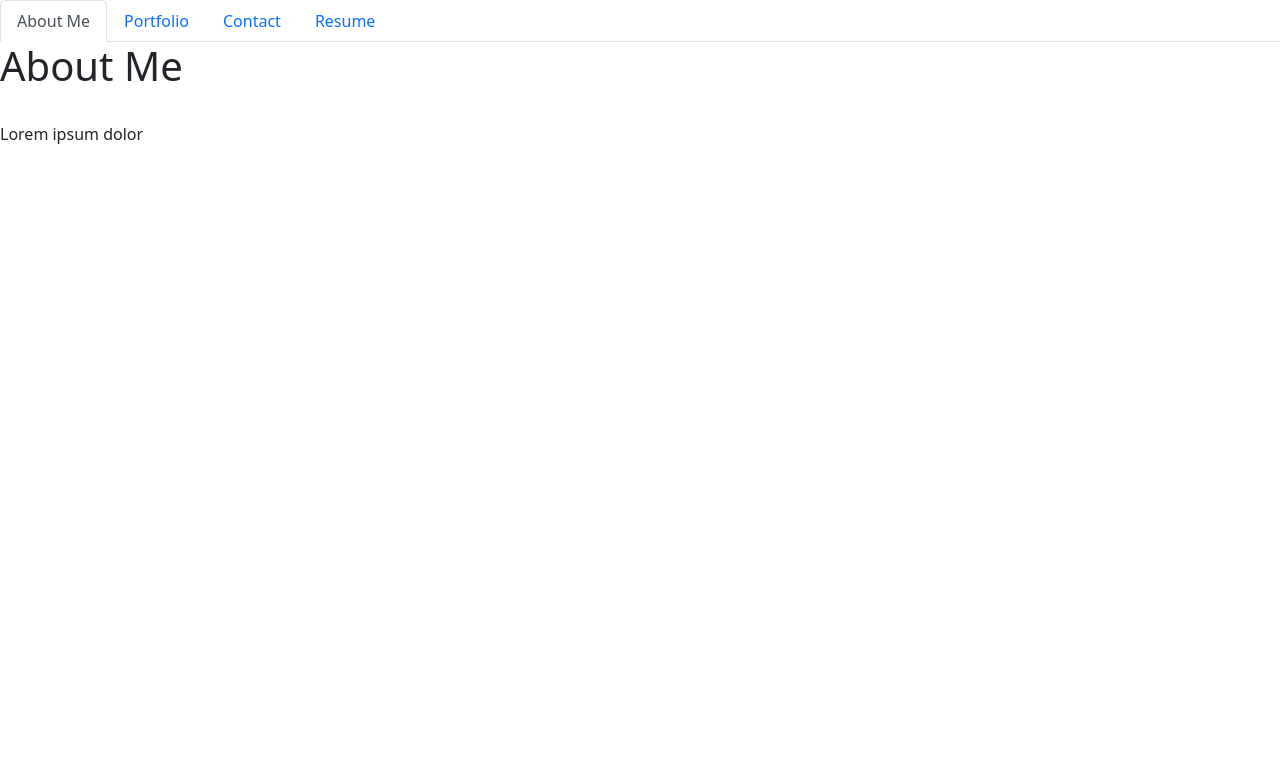
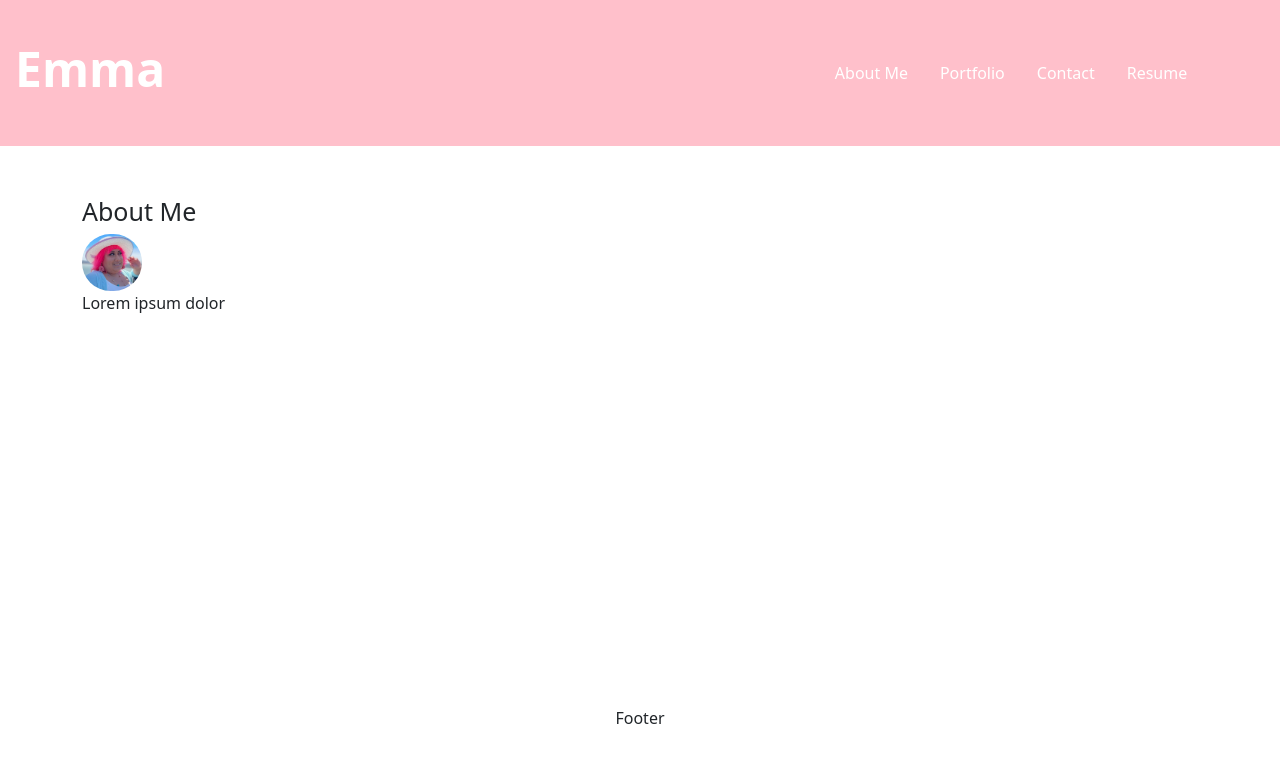
Before and after one commit to EmmaSiren/react-portfolio, a React (Create React App) app: page / in a window 1280 px wide. Shown: the top 762 px of the page. Built offline with nearby package versions, Linux system fonts and the light colour scheme; the HTML template or start-up script is replaced by a standard one.

Commit message:
Began adding styling.

```diff
--- a/src/components/NavTabs.js
+++ b/src/components/NavTabs.js
@@ -2,7 +2,7 @@ import React from 'react';
 
 export default function NavTabs({ currentPage, handlePageChange }) {
   return (
-    <ul className="nav nav-tabs">
+    <ul className="nav justify-content-end">
       <li className="nav-item">
         <a
         href="#aboutme"
--- a/src/components/PortfolioContainer.js
+++ b/src/components/PortfolioContainer.js
@@ -5,6 +5,7 @@ import Contact from './pages/Contact';
 import Portfolio from './pages/Portfolio';
 import projects from './pages/ProjectList';
 import Resume from './pages/Resume';
+import './portfolioContainer.css'
 
 
 export default function PortfolioContainer() {
@@ -27,8 +28,16 @@ export default function PortfolioContainer() {
 
   return (
     <div>
-      <NavTabs currentPage={currentPage} handlePageChange={handlePageChange} />
-      {renderPage()}
+       <header>
+        <h1 className="display-5 fw-bold">Emma</h1>
+        <nav>
+          <NavTabs currentPage={currentPage} handlePageChange={handlePageChange} />
+        </nav>
+      </header>
+      <section className="container">
+        {renderPage()}
+      </section>
+      <footer className="text-center">Footer</footer>
     </div>
   );
 }
--- a/src/components/pages/AboutMe.js
+++ b/src/components/pages/AboutMe.js
@@ -1,10 +1,11 @@
 import React from 'react';
+import image from '../images/image1.jpg'
 
 export default function AboutMe() {
   return (
     <div>
-      <h1>About Me</h1>
-      <img></img>
+      <h1 id="aboutMe">About Me</h1>
+      <img id="meImage" src={image}></img>
       <p> Lorem ipsum dolor</p>
     </div>
   );
--- /dev/null
+++ b/src/components/portfolioContainer.css
@@ -0,0 +1,28 @@
+header {
+  padding: 40px 6% 40px 15px;
+  display: flex;
+  flex-direction: row;
+  justify-content: space-between;
+  flex-wrap: wrap;
+  align-items: center;
+  background-color: pink;
+  color: white;
+}
+
+a.nav-link {
+  color: white;
+}
+
+section {
+  height: 70vh;
+  padding-top: 50px;
+}
+
+#aboutMe {
+  font-size: 25px;
+}
+
+#meImage {
+  width: 60px;
+  border-radius: 30px;
+}
```
Also changed, not shown: src/components/images/image1.jpg (added).
